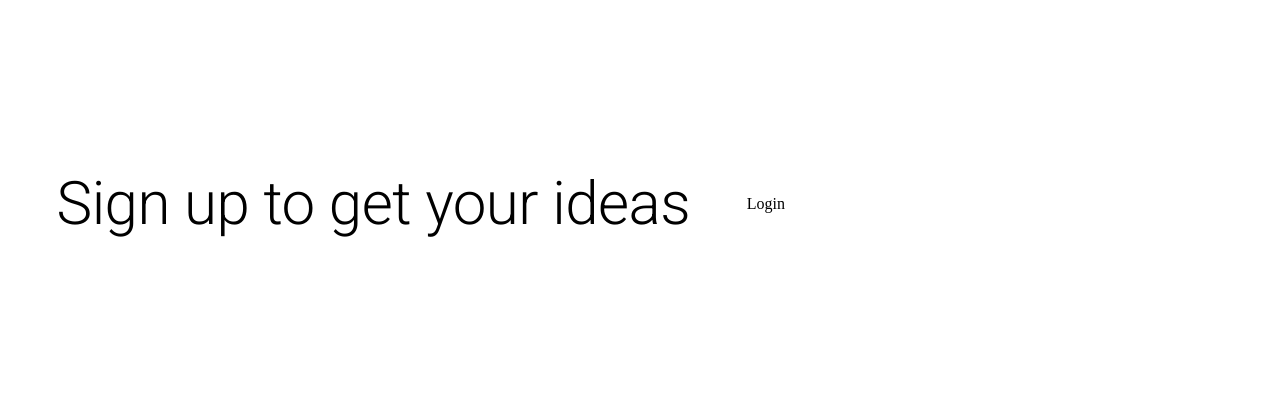
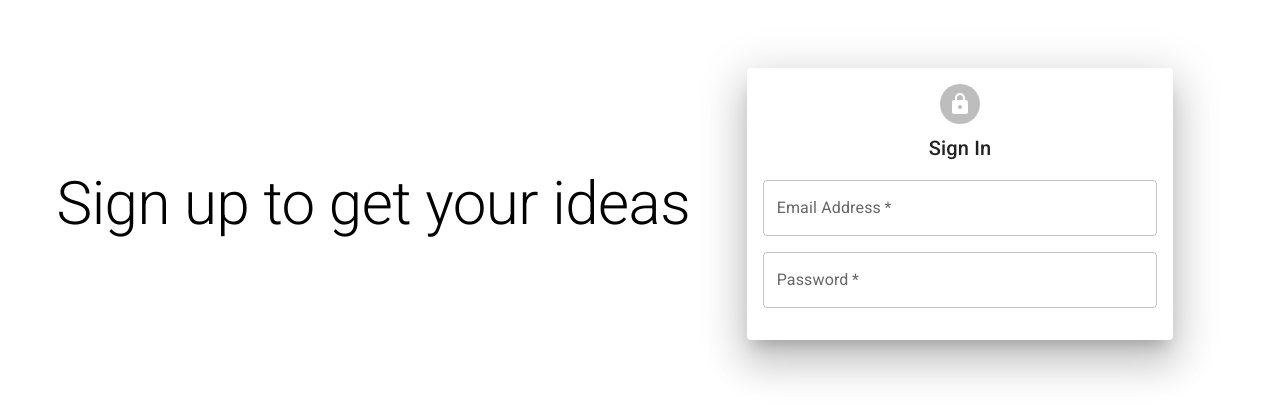
Before and after one commit to TomasKrin/interest, a React (Vite) app: page / in a window 1280 px wide. Shown: the part 196-614 px from the top of the page. Built offline with nearby package versions, Linux system fonts and the light colour scheme.

Commit message:
styled log in

```diff
--- a/src/pages/Login/Login.tsx
+++ b/src/pages/Login/Login.tsx
@@ -1,5 +1,25 @@
+import { Avatar, Box, Paper, TextField } from "@mui/material";
+
+import LockIcon from "@mui/icons-material/Lock";
+import Typography from "@mui/material/Typography";
+
 const Login = () => {
-  return <div>Login</div>;
+  return (
+    <Paper elevation={24}>
+      <Box padding={2}>
+        <Box display="flex" justifyContent="center" mb={1}>
+          <Avatar>
+            <LockIcon />
+          </Avatar>
+        </Box>
+        <Typography variant="h6" textAlign="center" mb={2}>
+          Sign In
+        </Typography>
+        <TextField label="Email Address" sx={{ mb: 2 }} fullWidth required />
+        <TextField type="password" label="Password" sx={{ mb: 2 }} fullWidth required />
+      </Box>
+    </Paper>
+  );
 };
 
 export default Login;
```
